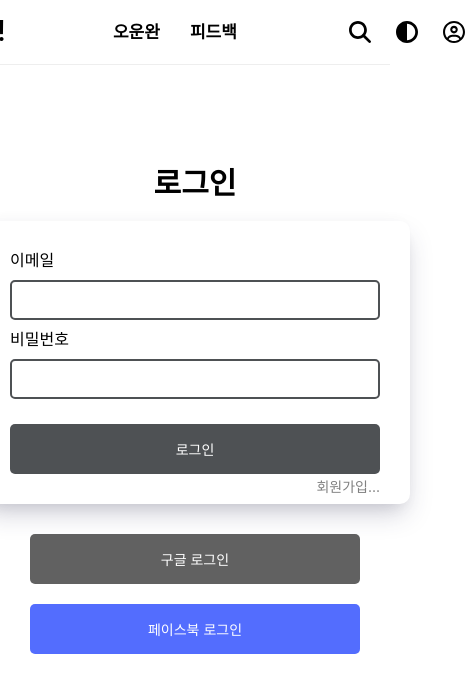
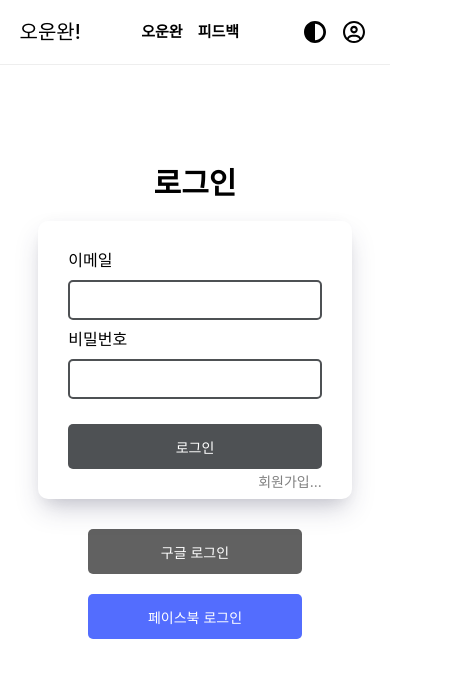
Before and after one commit to Siby1lA/react-ounwan, a React (Create React App) app: page /login in a window 390 px wide. Shown: the top 692 px of the page, 470 px wide, since content can reach past the window. Built offline with nearby package versions, Linux system fonts and the light colour scheme; no server answers.

Commit message:
styled: responsive

```diff
--- a/src/Routes/Auth/Login.tsx
+++ b/src/Routes/Auth/Login.tsx
@@ -35,6 +35,7 @@ const Header = styled.h1`
 const Box = styled.div`
   position: relative;
   padding: 30px;
+
   border-radius: 10px;
   box-shadow: 0 13px 27px -5px rgba(50, 50, 93, 0.25),
     0 8px 16px -8px rgba(0, 0, 0, 0.1), 0 -6px 16px -6px rgba(0, 0, 0, 0.025);
@@ -48,6 +49,9 @@ const Box = styled.div`
     input {
       width: 370px;
       height: 40px;
+      @media screen and (max-width: 587px) {
+        width: 65vw;
+      }
       margin-bottom: 10px;
       border: 2px solid #4e5154;
       border-radius: 5px;
@@ -55,8 +59,13 @@ const Box = styled.div`
       }
     }
     button {
+      width: 100%;
       margin-top: 15px;
       background-color: #4e5154;
+      @media screen and (max-width: 587px) {
+        width: 65vw;
+        height: 45px;
+      }
     }
   }
 `;
@@ -71,6 +80,10 @@ const Footer = styled.div`
     margin-top: 30px;
     button {
       width: 330px;
+      @media screen and (max-width: 587px) {
+        width: 55vw;
+        height: 45px;
+      }
       :first-child {
         background-color: #616161;
       }
--- a/src/Routes/Auth/Register.tsx
+++ b/src/Routes/Auth/Register.tsx
@@ -51,12 +51,18 @@ const Box = styled.div`
       margin-bottom: 10px;
       border: 2px solid #4e5154;
       border-radius: 5px;
+      @media screen and (max-width: 587px) {
+        width: 65vw;
+      }
       &:focus {
       }
     }
     button {
       margin-top: 15px;
       background-color: #4e5154;
+      @media screen and (max-width: 587px) {
+        width: 65vw;
+      }
     }
   }
 `;
--- a/src/Routes/Home.tsx
+++ b/src/Routes/Home.tsx
@@ -20,7 +20,6 @@ const Wrap = styled.div`
 `;
 const Contents = styled.div`
   width: 90%;
-  min-width: 550px;
   margin-bottom: 50px;
 `;
 const SubHeader = styled.div`
@@ -30,6 +29,9 @@ const Title = styled.h1`
   font-size: 46px;
   font-weight: 600;
   margin-bottom: 20px;
+  @media screen and (max-width: 583px) {
+    font-size: 42px;
+  }
 `;
 const SubTitle = styled.h2`
   font-size: 40px;
--- a/src/components/Header.tsx
+++ b/src/components/Header.tsx
@@ -15,18 +15,24 @@ const Wrap = styled.div`
   width: 100%;
   height: 65px;
   border-bottom: 1px solid ${(props) => props.theme.borderColor};
-
   display: flex;
   justify-content: center;
   img {
     width: 25px;
     height: 25px;
     border-radius: 50%;
+    @media screen and (max-width: 583px) {
+      width: 22px;
+      height: 22px;
+    }
   }
 `;
 const Nav = styled.div`
   width: 90vw;
   min-width: 550px;
+  @media screen and (max-width: 583px) {
+    min-width: 0px;
+  }
   display: flex;
   align-items: center;
   justify-content: space-between;
@@ -36,6 +42,9 @@ const Logo = styled.h1`
   font-weight: 500;
   font-size: 28px;
   color: ${(props) => props.theme.textColor};
+  @media screen and (max-width: 583px) {
+    font-size: 20px;
+  }
 `;
 const Category = styled.div`
   color: ${(props) => props.theme.textColor};
@@ -46,11 +55,18 @@ const Category = styled.div`
       font-size: 17px;
       cursor: pointer;
       margin-right: 30px;
+      @media screen and (max-width: 583px) {
+        margin-right: 15px;
+      }
       :last-child {
         margin-right: 0px;
       }
       :hover {
         transform: scale(1.1);
+        color: #3f51b5;
+      }
+      @media screen and (max-width: 583px) {
+        font-size: 15px;
       }
     }
   }
@@ -64,12 +80,18 @@ const Set = styled.div`
     padding: 5px;
     border-radius: 50%;
     margin-right: 15px;
+    @media screen and (max-width: 583px) {
+      margin-right: 7px;
+    }
     :last-child {
       margin-right: 0px;
     }
     svg {
-      width: 22px;
+      width: 25px;
       fill: ${(props) => props.theme.textColor};
+      @media screen and (max-width: 583px) {
+        width: 22px;
+      }
     }
     cursor: pointer;
     :hover {
@@ -125,11 +147,11 @@ function Header() {
           </ul>
         </Category>
         <Set>
-          <div>
+          {/* <div>
             <svg xmlns="http://www.w3.org/2000/svg" viewBox="0 0 512 512">
               <path d="M416 208c0 45.9-14.9 88.3-40 122.7L502.6 457.4c12.5 12.5 12.5 32.8 0 45.3s-32.8 12.5-45.3 0L330.7 376c-34.4 25.2-76.8 40-122.7 40C93.1 416 0 322.9 0 208S93.1 0 208 0S416 93.1 416 208zM208 352c79.5 0 144-64.5 144-144s-64.5-144-144-144S64 128.5 64 208s64.5 144 144 144z" />
             </svg>
-          </div>
+          </div> */}
           <div
             onClick={() =>
               isDarkMode
--- a/src/components/feedBackPost/Comment/CommentView.tsx
+++ b/src/components/feedBackPost/Comment/CommentView.tsx
@@ -3,8 +3,13 @@ import { useSelector } from "react-redux";
 import styled from "styled-components";
 
 const Wrap = styled.div`
+  z-index: 0;
   width: 100%;
   height: 370px;
+  @media screen and (max-width: 777px) {
+    height: 260px;
+    margin-bottom: 40px;
+  }
   overflow-y: scroll;
   ::-webkit-scrollbar {
     width: 0px;
--- a/src/components/feedBackPost/Comment/CommentWrite.tsx
+++ b/src/components/feedBackPost/Comment/CommentWrite.tsx
@@ -6,6 +6,7 @@ import styled from "styled-components";
 import { fireSotreDB } from "../../../firebase";
 
 const CommentBox = styled.div`
+  background-color: ${(props) => props.theme.bgColor};
   width: 100%;
   position: absolute;
   bottom: 0;
--- a/src/components/feedBackPost/FeedBackCreateModal.tsx
+++ b/src/components/feedBackPost/FeedBackCreateModal.tsx
@@ -85,6 +85,10 @@ const ImgUpload = styled.div`
   }
   video {
     width: 300px;
+    @media screen and (max-width: 583px) {
+      width: 60vw;
+      height: 50vh;
+    }
   }
 `;
 const ImgChoice = styled.div`
@@ -143,6 +147,10 @@ const VideoWrap = styled.div`
   width: 380px;
   video {
     width: 250px;
+    @media screen and (max-width: 583px) {
+      width: 60vw;
+      height: 50vh;
+    }
   }
 `;
 interface UForm {
--- a/src/components/feedBackPost/FeedBackViewModal.tsx
+++ b/src/components/feedBackPost/FeedBackViewModal.tsx
@@ -25,6 +25,9 @@ const Wrap = styled.div`
 
 const Contents = styled.div`
   display: flex;
+  @media screen and (max-width: 777px) {
+    flex-direction: column;
+  }
   position: absolute;
   top: 0;
   left: 0;
@@ -33,9 +36,10 @@ const Contents = styled.div`
   background-color: ${(props) => props.theme.bgColor};
   border-radius: 10px;
   width: 600px;
+  @media screen and (max-width: 777px) {
+    width: 80vw;
+  }
   height: fit-content;
-  min-width: 600px;
-
   overflow: hidden;
 `;
 const VideoWrap = styled.div`
@@ -45,6 +49,10 @@ const VideoWrap = styled.div`
 const VideoContent = styled.div`
   video {
     width: 300px;
+    @media screen and (max-width: 777px) {
+      width: 100%;
+      height: 30vh;
+    }
   }
 `;
 
--- a/src/components/healthPost/HealthCreateModal.tsx
+++ b/src/components/healthPost/HealthCreateModal.tsx
@@ -37,9 +37,9 @@ const Contents = styled.div`
   background-color: ${(props) => props.theme.bgColor};
   border-radius: 10px;
   width: 625px;
-  height: fit-content; /* 777px 시 vw로 변경 */
+  height: fit-content;
   @media screen and (max-width: 777px) {
-    width: 70vw;
+    width: 70%;
   }
 `;
 const Header = styled.div`
@@ -166,6 +166,10 @@ const CropWrap = styled.div`
   position: relative;
   width: 400px;
   height: 400px;
+  @media screen and (max-width: 583px) {
+    width: 60vw;
+    height: 33vh;
+  }
 `;
 const ImgWrap = styled.div`
   text-align: center;
@@ -176,6 +180,11 @@ const ImgWrap = styled.div`
   width: 380px;
   img {
     width: 100%;
+    @media screen and (max-width: 583px) {
+      width: 60vw;
+      height: 33vh;
+    }
+    margin-bottom: 10px;
   }
 `;
 interface UForm {
```
